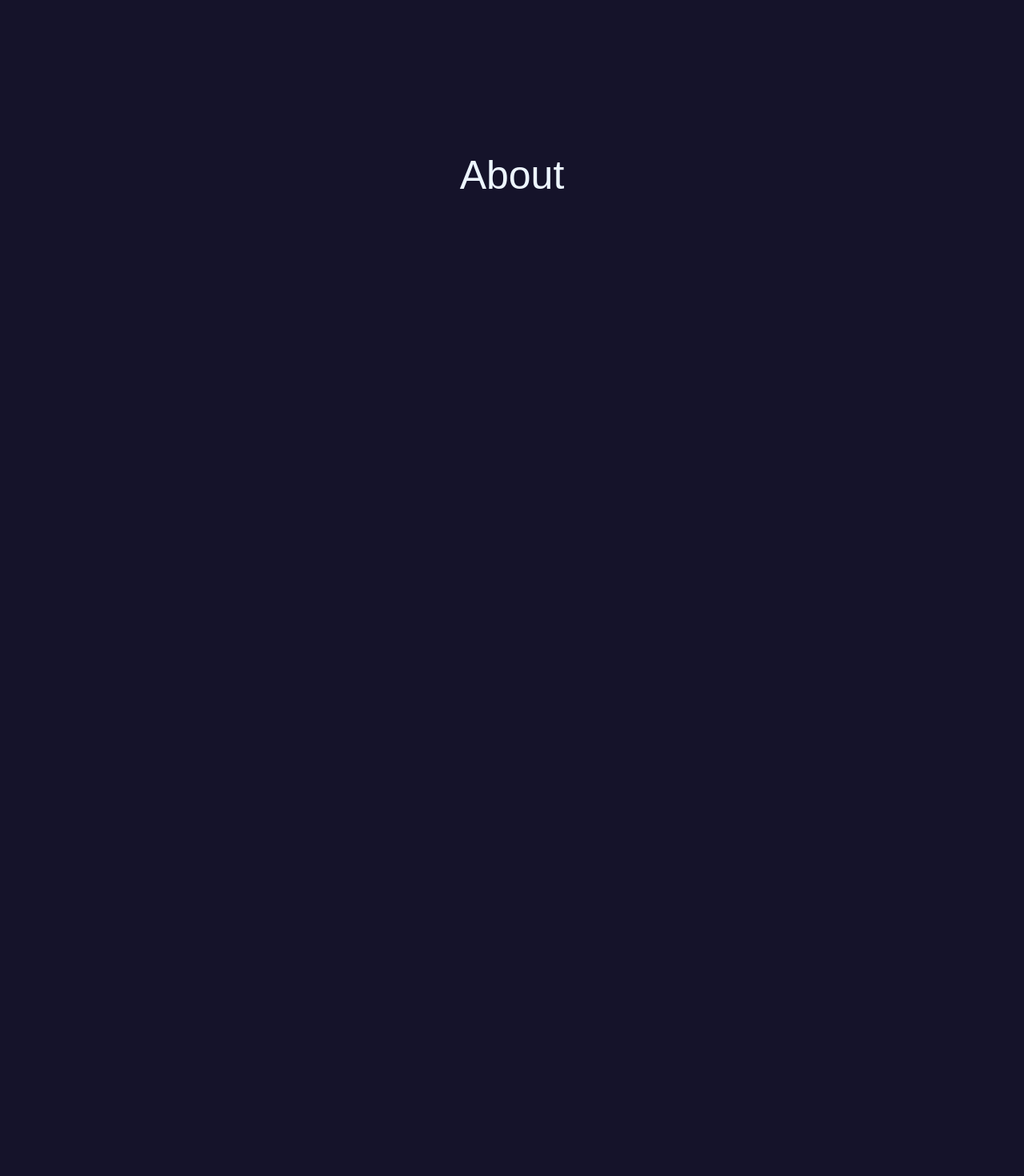
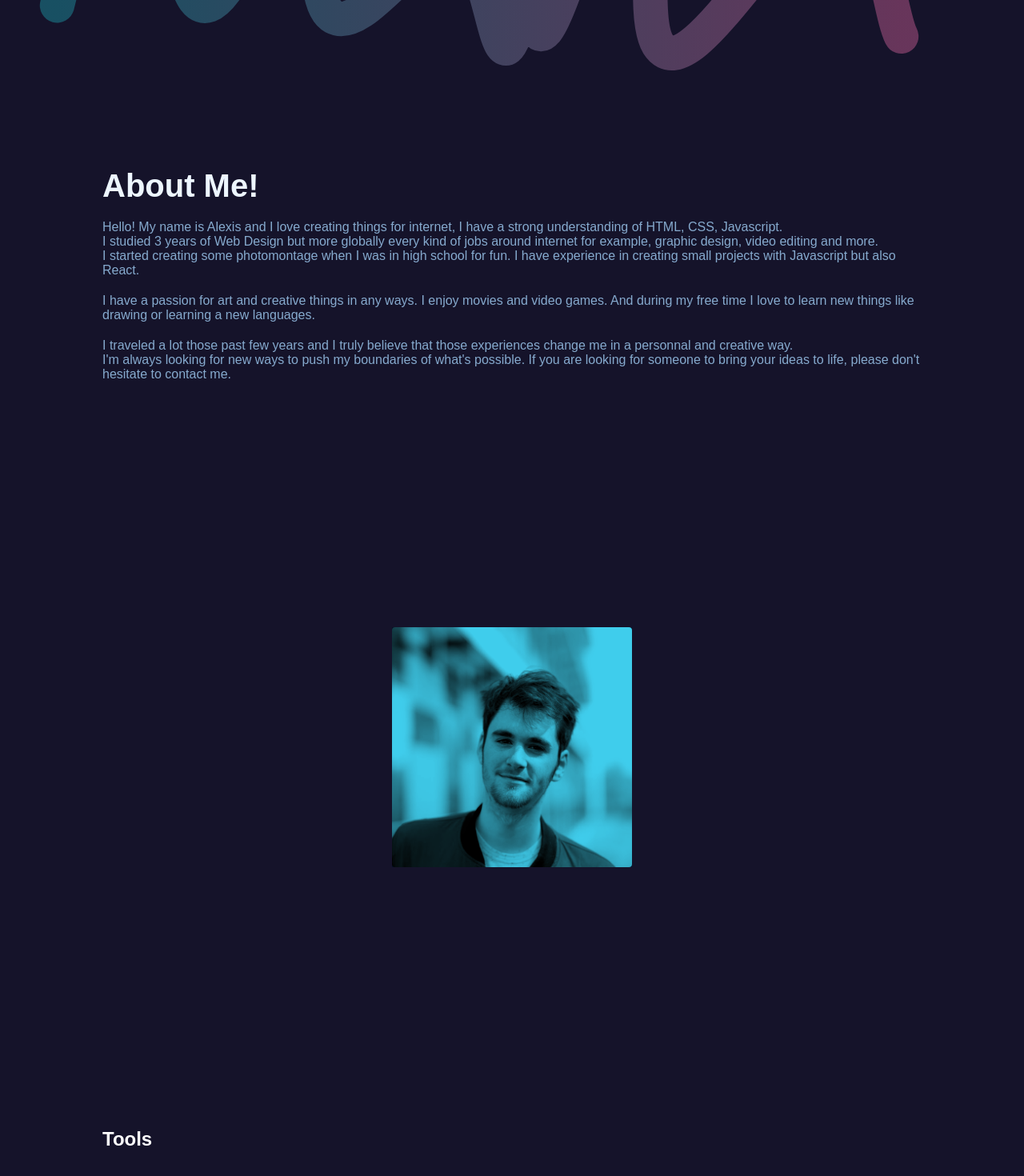
Before and after one commit to Molikuc/Portfolio, a React (Vite) app: page / in a window 1280 px wide. Shown: the part 710-2180 px from the top of the page at 80% size. Before the commit the page ends 958 px from the top, so only its background shows below. Built offline with nearby package versions, Linux system fonts and the light colour scheme.

Commit message:
Adding the About Me section + Tools

```diff
--- a/src/App.jsx
+++ b/src/App.jsx
@@ -2,6 +2,7 @@ import { useState } from "react";
 import Header from "./components/Header";
 import Hero from "./components/Hero";
 import About from "./components/About";
+import Tools from "./components/Tools";
 
 function App() {
   return (
@@ -10,6 +11,7 @@ function App() {
       <main>
         <Hero />
         <About />
+        <Tools />
       </main>
     </div>
   );
--- a/src/components/About.jsx
+++ b/src/components/About.jsx
@@ -1,9 +1,37 @@
 import React from "react";
+import profile from "../images/myself.jpg";
 
 function About() {
   return (
     <section className="about">
-      <div>About</div>
+      <h2>About Me!</h2>
+      <div>
+        <p>
+          Hello! My name is Alexis and I love creating things for internet, I
+          have a strong understanding of HTML, CSS, Javascript.
+          <br />I studied 3 years of Web Design but more globally every kind of
+          jobs around internet for example, graphic design, video editing and
+          more.
+          <br /> I started creating some photomontage when I was in high school
+          for fun. I have experience in creating small projects with Javascript
+          but also React.
+        </p>
+        <p>
+          I have a passion for art and creative things in any ways. I enjoy
+          movies and video games. And during my free time I love to learn new
+          things like drawing or learning a new languages.
+        </p>
+        <p>
+          I traveled a lot those past few years and I truly believe that those
+          experiences change me in a personnal and creative way.
+          <br /> I'm always looking for new ways to push my boundaries of what's
+          possible. If you are looking for someone to bring your ideas to life,
+          please don't hesitate to contact me.
+        </p>
+      </div>
+      <div className="about--image">
+        <img src={profile} alt="Image of Myself" />
+      </div>
     </section>
   );
 }
--- /dev/null
+++ b/src/components/Tools.jsx
@@ -0,0 +1,11 @@
+import React from "react";
+
+function Tools() {
+  return (
+    <section className="tools">
+      <h2>Tools</h2>
+    </section>
+  );
+}
+
+export default Tools;
--- a/src/index.css
+++ b/src/index.css
@@ -174,6 +174,10 @@ header {
 }
 
 @media screen and (min-width: 760px) {
+  header {
+    box-shadow: rgba(0, 0, 0, 0.35) 0px 5px 15px;
+  }
+
   .header--button {
     display: none;
   }
@@ -182,9 +186,9 @@ header {
     flex-direction: row;
     position: absolute;
     background-color: #15132a;
-    padding: 20px;
+    padding-top: 10px;
     width: 50vw;
-    height: 15vh;
+    height: 13vh;
     transition: none;
     transform: translate(0px);
   }
@@ -205,7 +209,9 @@ header {
 
 @media screen and (min-width: 1300px) {
   .header--menu {
+    padding-top: 10px;
     width: 30vw;
+    height: 12vh;
   }
 }
 
@@ -244,11 +250,78 @@ header {
   color: #86aace;
 }
 
+@media screen and (min-width: 1120px) {
+  .hero {
+    background: url(./images/hero.svg);
+    background-repeat: no-repeat;
+    background-position: center;
+  }
+}
+
 /* ABOUT */
 .about {
+  font-family: "Poppins", sans-serif;
+  display: flex;
+  justify-content: flex-start;
+  flex-direction: column;
+  padding: 20px 10%;
+  height: 150vh;
+}
+
+.about h2 {
   color: #edf6ff;
+  font-size: 40px;
+  padding-bottom: 20px;
+}
+
+.about p {
+  color: #86aace;
+  padding-bottom: 20px;
+}
+
+.about--image {
+  display: flex;
+  position: relative;
+  height: 300px;
+  width: 300px;
+  margin: auto;
+}
+
+.about--image::after {
+  content: "";
+  position: absolute;
+  background-color: #3fcdec;
+  height: 300px;
+  width: 300px;
+  mix-blend-mode: multiply;
+}
+
+.about--image img {
+  height: 300px;
+  width: 300px;
+  object-fit: cover;
+  border-radius: 4px;
+  filter: contrast(128%) grayscale(100%) hue-rotate(0deg) invert(0%)
+    opacity(100%) saturate(120%) sepia(0%);
+  mix-blend-mode: none;
+}
+
+.about--image:hover::after {
+  display: none;
+}
+
+.about--image:hover img {
+  filter: none;
+}
+
+/* TOOLS */
+
+.tools {
   font-family: "Poppins", sans-serif;
-  font-size: 50px;
+  color: white;
   display: flex;
-  justify-content: center;
+  justify-content: flex-start;
+  flex-direction: column;
+  padding: 20px 10%;
+  height: 150vh;
 }
```
Also changed, not shown: src/images/hero.svg (added), src/images/myself.jpg (added), 3 other files (tests, documents, lock files or other folders).
